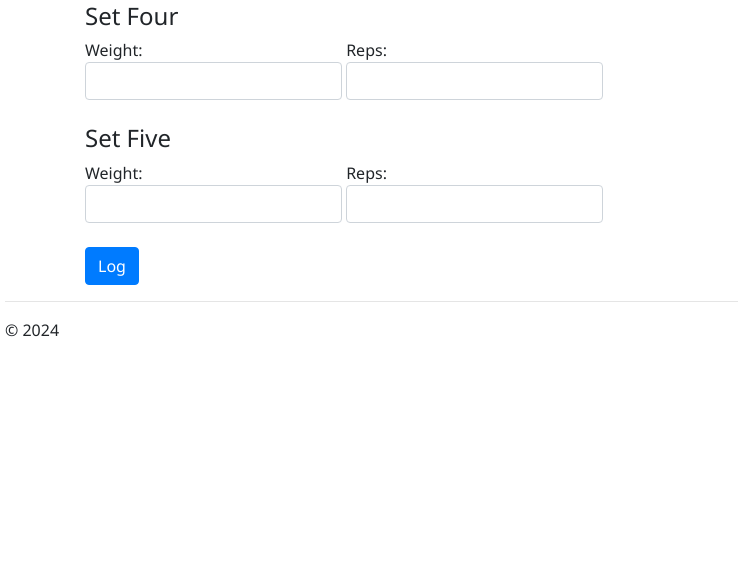
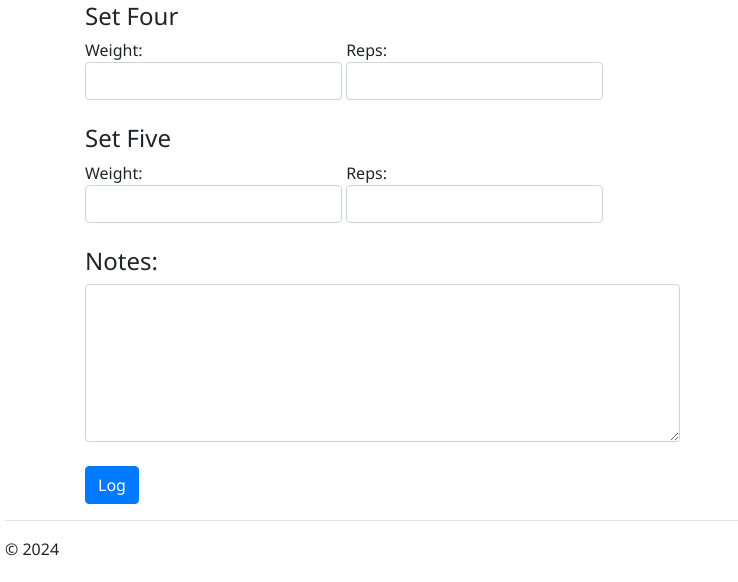
Before and after one commit to BiggestChris/CS50-Final-Project-V1, a Flask app: template templates/workout.html in a window 1280 px wide. Shown: the part 659-1241 px from the top of the page, without its empty margins (0-738 px from the left). Before the commit the page ends 996 px from the top, so only its background shows below. Run offline with Flask 3, Linux system fonts and the light colour scheme; the template is opened without the code that fills it: most values are stand-ins (such as "Sample title", 1, 10 or a date in 2020); parts of the project's set-up code (start-up, migrations or seed data) failed here and were passed over; some libraries are stand-ins or nearby versions.

Commit message:
Added in placeholder values

```diff
--- a/app.py
+++ b/app.py
@@ -32,8 +32,9 @@ def workout():
         return redirect("/")
     else:
         last_workout = retrieve_workout()
+        last_workout_json = json.dumps(last_workout)
 
-        return render_template("workout.html", workout_list=workout_list, workout_list_json=workout_list_json, last_workout=last_workout)
+        return render_template("workout.html", workout_list=workout_list, workout_list_json=workout_list_json, last_workout_json=last_workout_json)
 
 
 
--- a/templates/workout.html
+++ b/templates/workout.html
@@ -45,28 +45,31 @@
 
             <div class="form-group">
                 <h4>Set One</h4>
-                <label>Weight: <input class="form-control mx-auto w-auto" name="set-one-weight" type="text"></label>
-                <label>Reps: <input class="form-control mx-auto w-auto" name="set-one-reps" type="number" min="1"></label>
+                <label>Weight: <input class="form-control mx-auto w-auto" name="set-one-weight" id="set-one-weight" type="text"></label>
+                <label>Reps: <input class="form-control mx-auto w-auto" name="set-one-reps" id="set-one-reps" type="number" min="1"></label>
             </div>
             <div class="form-group">
                 <h4>Set Two</h4>
-                <label>Weight: <input class="form-control mx-auto w-auto" name="set-two-weight" type="text"></label>
-                <label>Reps: <input class="form-control mx-auto w-auto" name="set-two-reps" type="number"></label>
+                <label>Weight: <input class="form-control mx-auto w-auto" name="set-two-weight" id="set-two-weight" type="text"></label>
+                <label>Reps: <input class="form-control mx-auto w-auto" name="set-two-reps" id="set-two-reps" type="number"></label>
             </div>
             <div class="form-group">
                 <h4>Set Three</h4>
-                <label>Weight: <input class="form-control mx-auto w-auto" name="set-three-weight" type="text"></label>
-                <label>Reps: <input class="form-control mx-auto w-auto" name="set-three-reps" type="number"></label>
+                <label>Weight: <input class="form-control mx-auto w-auto" name="set-three-weight" id="set-three-weight" type="text"></label>
+                <label>Reps: <input class="form-control mx-auto w-auto" name="set-three-reps" id="set-three-reps" type="number"></label>
             </div>
             <div class="form-group">
                 <h4>Set Four</h4>
-                <label>Weight: <input class="form-control mx-auto w-auto" name="set-four-weight" type="text"></label>
-                <label>Reps: <input class="form-control mx-auto w-auto" name="set-four-reps" type="number"></label>
+                <label>Weight: <input class="form-control mx-auto w-auto" name="set-four-weight" id="set-four-weight" type="text"></label>
+                <label>Reps: <input class="form-control mx-auto w-auto" name="set-four-reps" id="set-four-reps" type="number"></label>
             </div>
             <div class="form-group">
                 <h4>Set Five</h4>
-                <label>Weight: <input class="form-control mx-auto w-auto" name="set-five-weight" type="text"></label>
-                <label>Reps: <input class="form-control mx-auto w-auto" name="set-five-reps" type="number"></label>
+                <label>Weight: <input class="form-control mx-auto w-auto" name="set-five-weight" id="set-five-weight" type="text"></label>
+                <label>Reps: <input class="form-control mx-auto w-auto" name="set-five-reps" id="set-five-reps" type="number"></label>
+            </div>
+            <div class="form-group">
+                <label><h4>Notes:</h4><textarea class="form-control mx-auto w-auto" name="notes" id="notes" rows="6" cols="60"></textarea></label>
             </div>
             <button class="btn btn-primary" type="submit">Log</button>
         </div>
@@ -76,18 +79,29 @@
     <script>
         const WorkoutDay = document.getElementById('workout-day');
         const Exercise = document.getElementById('exercise');
-        let exerciseArray = []
+        const LastWorkout = JSON.parse({{ last_workout_json | tojson | safe }});
+        let exerciseArray = [];
         for (let i = 0; i < 6; i++)
-            exerciseArray[i] = document.getElementById(`exercise-${String.fromCharCode(97 + i)}`)
+            exerciseArray[i] = document.getElementById(`exercise-${String.fromCharCode(97 + i)}`);
         const WorkoutList = JSON.parse({{ workout_list_json | tojson | safe }});
+        console.log(LastWorkout);
         console.log(WorkoutList);
+        const Numbers = ['one', 'two', 'three', 'four', 'five'];
+        const CapNumbers = ['One', 'Two', 'Three', 'Four', 'Five'];
+        let setsElements = {};
+        for (let i = 0; i < Numbers.length; i++) {
+            setsElements[`${Numbers[i]}-weight`] = document.getElementById(`set-${Numbers[i]}-weight`)
+            setsElements[`${Numbers[i]}-reps`] = document.getElementById(`set-${Numbers[i]}-reps`)
+        }
 
 
         document.addEventListener('DOMContentLoaded', function() {
             // Perform any actions you want when the DOM is fully loaded
             const DefaultWorkout = 1;
+            const DefaultExercise = 'A';
 
             updateExerciseOptions(DefaultWorkout);
+            updateExercisePlaceholders(DefaultExercise);
         });
 
         // Add an event listener for the 'change' event
@@ -100,6 +114,18 @@
 
             // Example: Call a function to update the exercise options
             updateExerciseOptions(SelectedWorkout);
+        });
+
+        // Add an event listener for the 'change' event
+        Exercise.addEventListener('change', function(event) {
+            // Get the selected workout value
+            const SelectedExercise = event.target.value;;
+
+            // Perform any actions you want based on the selected workout
+            console.log('Selected exercise:', SelectedExercise);
+
+            // Example: Call a function to update the exercise options
+            updateExercisePlaceholders(SelectedExercise);
         });
 
         // Function to update exercise options based on the selected workout
@@ -126,6 +152,33 @@
             }
         }
 
+
+        // Function to update exercise reps and set placeholders based on the selected exercise
+        function updateExercisePlaceholders(SelectedExercise) {
+
+            let exerciseDetails = {};
+
+            for (let i = 0; i < LastWorkout.length; i++) {
+                if ((LastWorkout[i]['Day'] == WorkoutDay.value) && (LastWorkout[i]['Sheet_Order']) == SelectedExercise) {
+                    for (let j = 0; j < Numbers.length; j++) {
+                        let weight = LastWorkout[i][`Set${CapNumbers[j]}_Weight`];
+                        let reps = LastWorkout[i][`Set${CapNumbers[j]}_Reps`];
+                        if (weight == null) {
+                            setsElements[`${Numbers[j]}-weight`].placeholder = '';
+                        } else {
+                            setsElements[`${Numbers[j]}-weight`].placeholder = weight;
+                        };
+                        if (reps == null) {
+                            setsElements[`${Numbers[j]}-reps`].placeholder = '';
+                        } else {
+                            setsElements[`${Numbers[j]}-reps`].placeholder = reps;
+                        };
+                    }
+                }
+            }
+
+        }
+
     </script>
 
 {% endblock %}
--- a/workout.py
+++ b/workout.py
@@ -21,6 +21,7 @@ def exercise():
     day = int(request.form.get("workout-day"))
     date = request.form.get("date")
     order = request.form.get("exercise")
+    notes = request.form.get("notes")
     exercise_name = 'dummy'
     for workout in workout_list:
         if workout["Day"] == day:
@@ -44,7 +45,7 @@ def exercise():
             weights.append(set_weight)
 
     # Upload into SQL tables
-    db.execute("INSERT INTO new_exercise (Exercise, Sheet_Order, Day, Date, Metric) VALUES (?, ?, ?, ?, ?)", exercise_name, order, day, date, metric)
+    db.execute("INSERT INTO new_exercise (Exercise, Sheet_Order, Day, Date, Metric, Notes) VALUES (?, ?, ?, ?, ?, ?)", exercise_name, order, day, date, metric, notes)
 
     # Get the last inserted row ID (primary key)
     last_inserted_id = db.execute("SELECT last_insert_rowid()")[0]['last_insert_rowid()']
```
Also changed, not shown: fitness.db.
